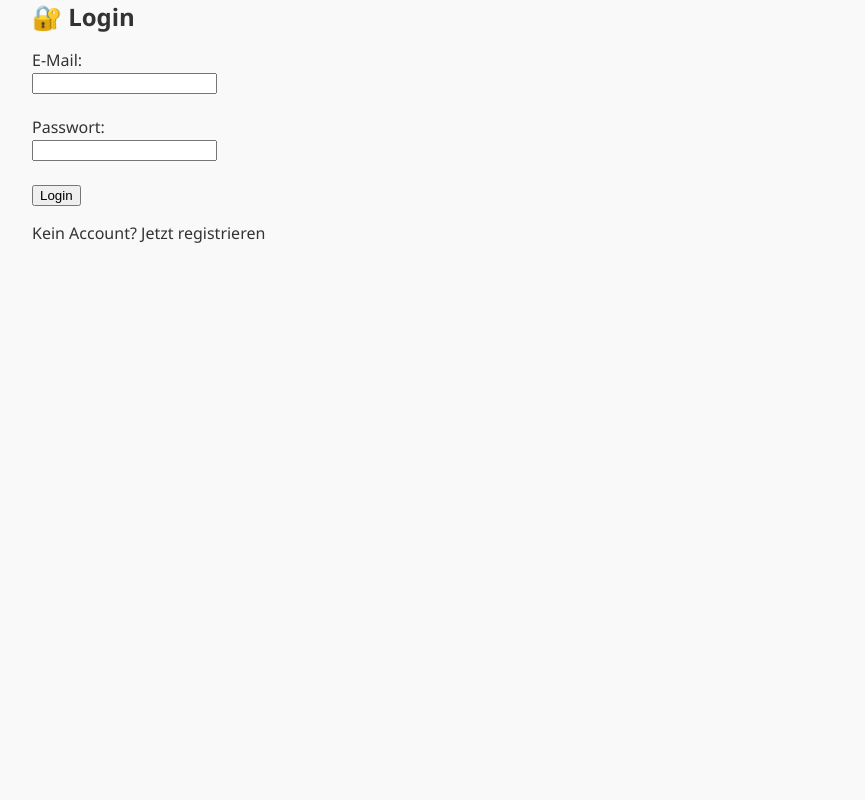
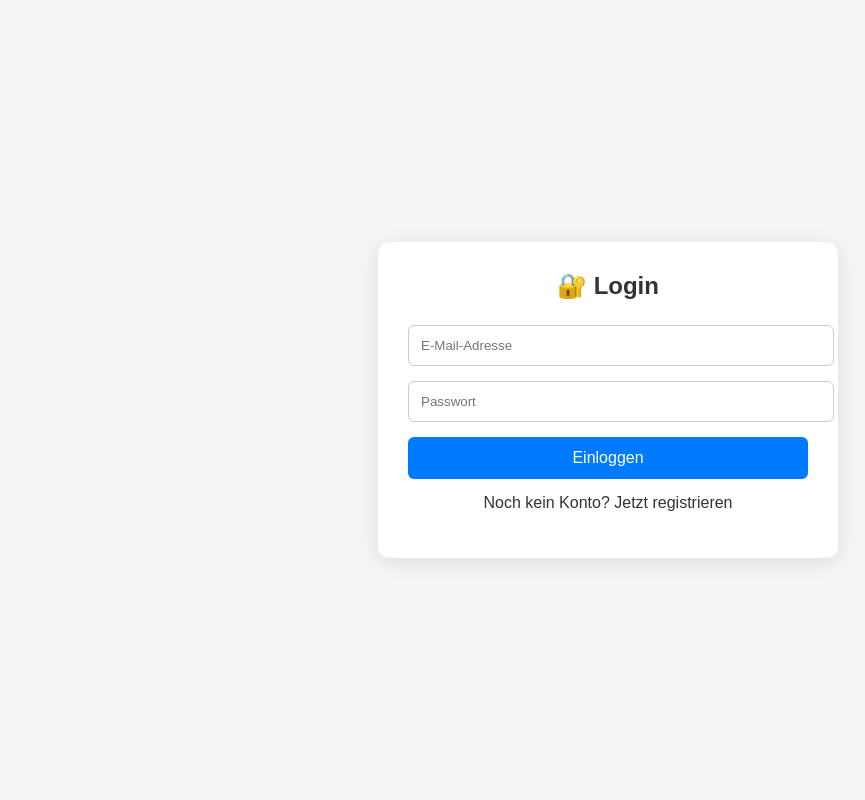
Before and after one commit to MerabTserodze/leadgen-app, a Flask app: page /login in a window 1280 px wide. Shown: the whole page, without its empty margins (32-897 px from the left). Run offline with Flask 3, Linux system fonts and the light colour scheme.

Commit message:
Update login.html

```diff
--- a/templates/login.html
+++ b/templates/login.html
@@ -4,20 +4,59 @@
     <meta charset="UTF-8">
     <title>Login</title>
     <link rel="stylesheet" href="/static/style.css">
+    <style>
+        body {
+            background-color: #f5f5f5;
+            font-family: Arial, sans-serif;
+            display: flex;
+            justify-content: center;
+            align-items: center;
+            height: 100vh;
+        }
+        .form-box {
+            background-color: white;
+            padding: 30px;
+            border-radius: 12px;
+            box-shadow: 0 4px 20px rgba(0,0,0,0.1);
+            width: 100%;
+            max-width: 400px;
+        }
+        h2 {
+            text-align: center;
+            margin-bottom: 25px;
+        }
+        input {
+            width: 100%;
+            padding: 12px;
+            margin-bottom: 15px;
+            border: 1px solid #ccc;
+            border-radius: 6px;
+        }
+        button {
+            width: 100%;
+            background-color: #007bff;
+            color: white;
+            padding: 12px;
+            border: none;
+            border-radius: 6px;
+            font-size: 16px;
+            cursor: pointer;
+        }
+        p {
+            text-align: center;
+            margin-top: 15px;
+        }
+    </style>
 </head>
 <body>
-    <div class="container">
+    <div class="form-box">
         <h2>🔐 Login</h2>
         <form method="POST">
-            <label for="email">E-Mail:</label><br>
-            <input type="email" name="email" required><br><br>
-
-            <label for="password">Passwort:</label><br>
-            <input type="password" name="password" required><br><br>
-
-            <button type="submit">Login</button>
+            <input type="email" name="email" placeholder="E-Mail-Adresse" required>
+            <input type="password" name="password" placeholder="Passwort" required>
+            <button type="submit">Einloggen</button>
         </form>
-        <p>Kein Account? <a href="/register">Jetzt registrieren</a></p>
+        <p>Noch kein Konto? <a href="/register">Jetzt registrieren</a></p>
     </div>
 </body>
 </html>
```
